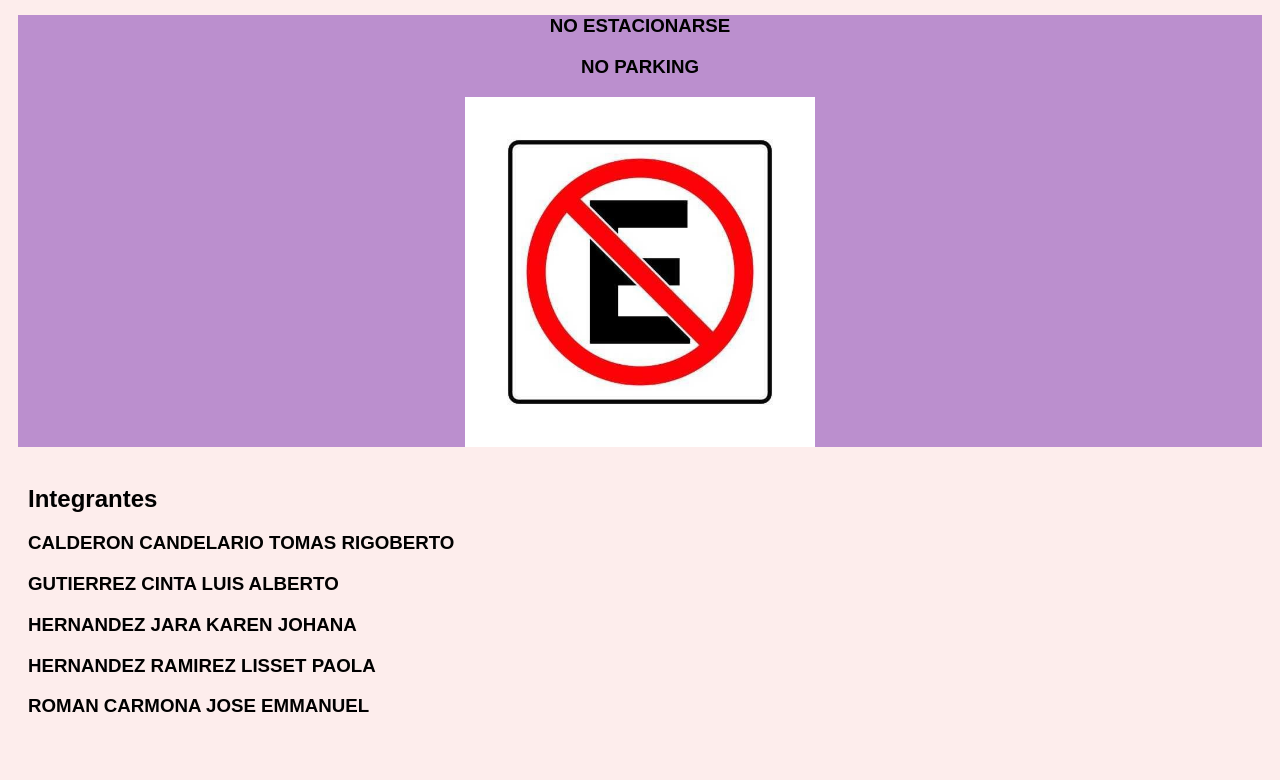
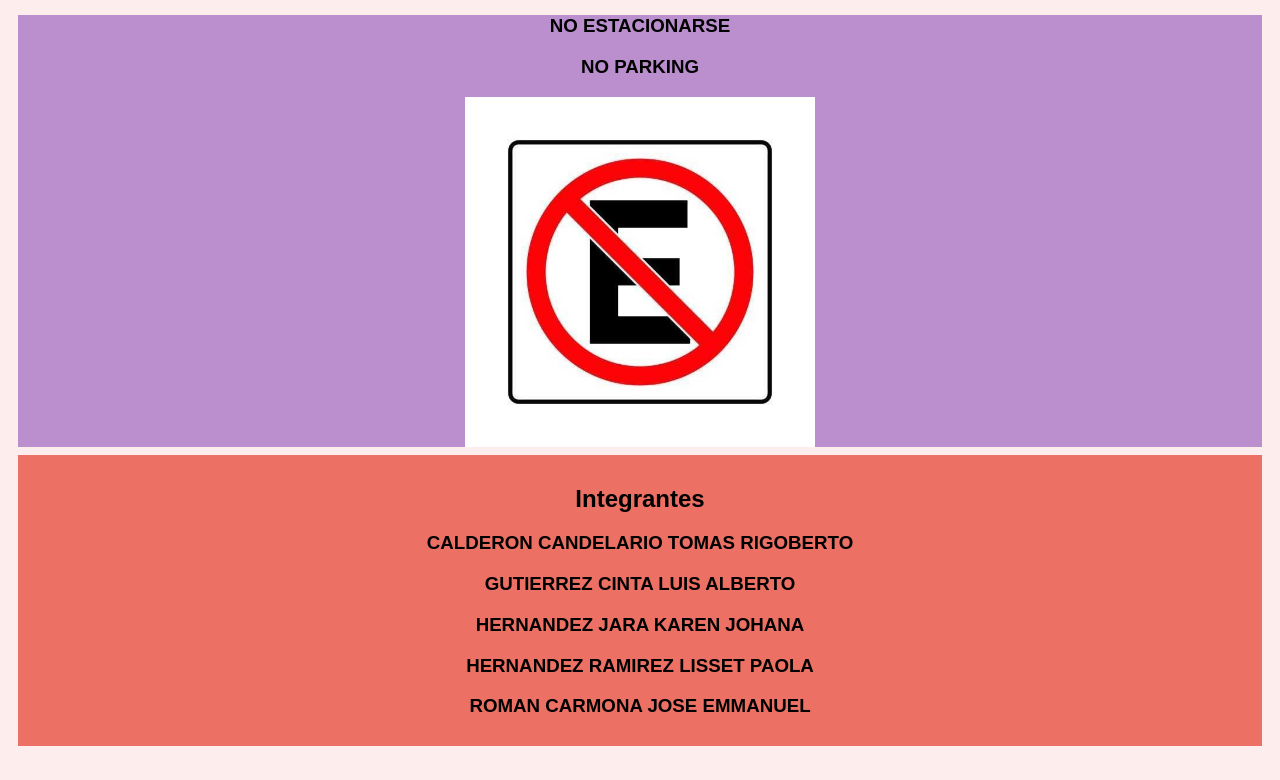
Before and after one commit to 0109jose/culturavial, a plain HTML site: page index.html in a window 1280 px wide. Shown: the part 4156-4936 px from the top of the page. Drawn offline with Linux system fonts and the light colour scheme.

Commit message:
Update styles.css

```diff
--- a/styles.css
+++ b/styles.css
@@ -84,7 +84,10 @@ section {
     background-color: #BB8FCE; /* Color naranja claro */
      text-align: center;
 }
-
+#integrantes {
+    background-color: #EC7063; /* Color naranja claro */
+     text-align: center;
+}
 
 footer {
     background-color: #333;
```
